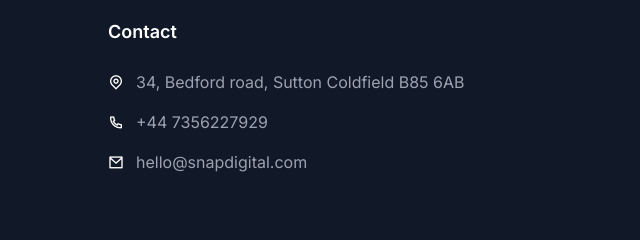
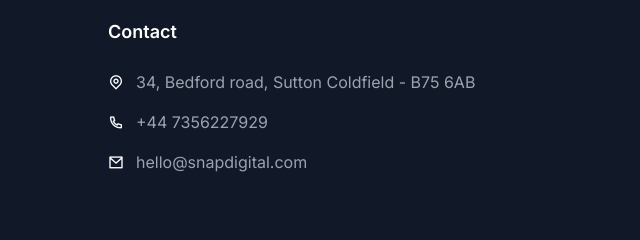
Before and after one commit to Snap-Digital/snap-digital-site, a plain HTML site: page index.html in a window 1280 px wide. Shown: the part 1774-2014 px from the top of the page, 556-1196 px from the left. Drawn offline with nearby package versions, Linux system fonts and the light colour scheme.

Commit message:
Update index.html

```diff
--- a/index.html
+++ b/index.html
@@ -134,7 +134,7 @@ transform: translateY(0);
 <ul class="space-y-4">
 <li class="flex items-center">
 <i class="ri-map-pin-line mr-3"></i>
-<span class="text-gray-400">34, Bedford road, Sutton Coldfield B85 6AB</span>
+<span class="text-gray-400">34, Bedford road, Sutton Coldfield - B75 6AB</span>
 </li>
 <li class="flex items-center">
 <i class="ri-phone-line mr-3"></i>
```
